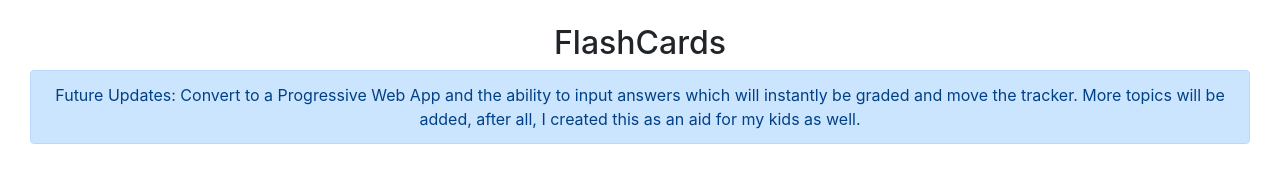
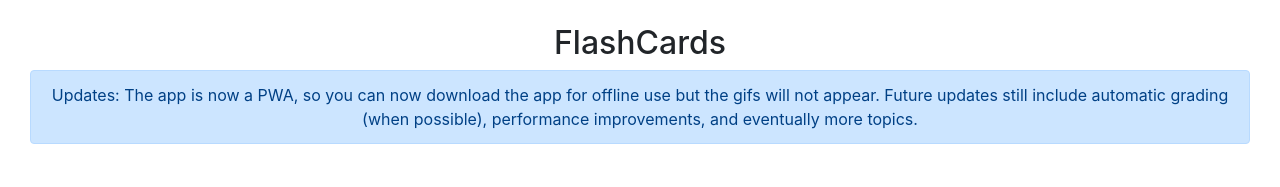
Before and after one commit to Jonathan-84/FlashCards, a React (Create React App) app: page /#/home in a window 1280 px wide. Shown: the part 318-505 px from the top of the page. Built offline with nearby package versions, Linux system fonts and the light colour scheme.

Commit message:
updated the front page callout

```diff
--- a/src/App.js
+++ b/src/App.js
@@ -34,7 +34,7 @@ function App() {
          <Route exact path= {'/newaddition'} component={newaddition}/>
          <Route exact path= {'/newsubtraction'} component={newsubtraction}/>
 
-        {/*}  <Route exact path= {'/mars'} component={Mars}/>  */}
+
          <Route render={() => <Redirect to={'/home'} />} />
 
           </Switch>
--- a/src/Pages/home.js
+++ b/src/Pages/home.js
@@ -14,8 +14,8 @@ function Home(){
 <h2 className='text-center'>FlashCards</h2>
 <div className='col '>
         <div className="alert alert-primary text-center" role="alert">
-  Future Updates: Convert to a Progressive Web App and the ability to input answers which will instantly
-  be graded and move the tracker. More topics will be added, after all, I created this as an aid for my kids as well.
+  Updates: The app is now a PWA, so you can now download the app for offline use but the gifs will not appear.
+  Future updates still include automatic grading (when possible), performance improvements, and eventually more topics.
 </div>
 </div>
 <br></br>
```
